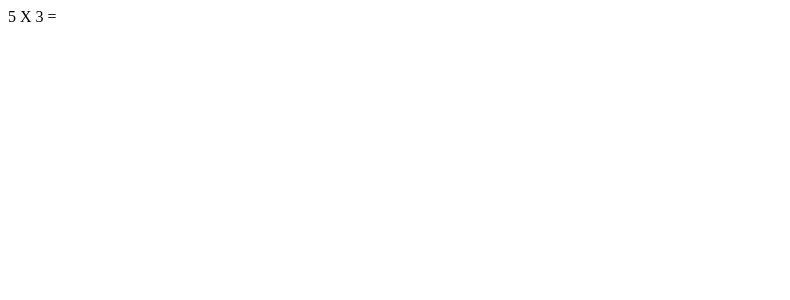
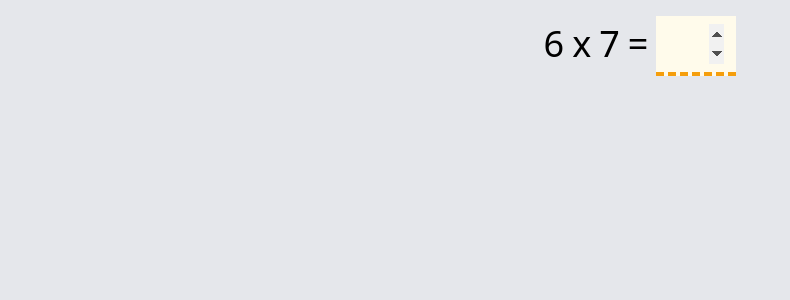
Before and after one commit to palamccc/aadhu-quiz, a Next.js app: page / in a window 1280 px wide. Shown: the top 300 px of the page, without its empty margins (0-790 px from the left). Built offline with nearby package versions, Linux system fonts and the light colour scheme.

Commit message:
question generation works

```diff
--- /dev/null
+++ b/components/question.tsx
@@ -0,0 +1,53 @@
+import { useCallback, useEffect, useState } from 'react';
+
+function useQuestionGenerator(): [number, number, number, () => void] {
+  const [arg1, setArg1] = useState(0);
+  const [arg2, setArg2] = useState(0);
+  const refresh = useCallback(() => {
+    const a1 = 1 + Math.floor(Math.random() * 10);
+    const a2 = 1 + Math.floor(Math.random() * 10);
+    setArg1(a1);
+    setArg2(a2);
+  }, []);
+  useEffect(refresh, []);
+  const expAns = arg1 * arg2;
+  return [arg1, arg2, expAns, refresh];
+}
+
+export function Question() {
+  const [arg1, arg2, expAns, refresh] = useQuestionGenerator();
+  const [actual, setActual] = useState('');
+  const requestFocus = useCallback((ele: HTMLInputElement | null) => {
+    if (ele) ele.focus();
+  }, []);
+  const validateAnswer = () => {
+    const ans = parseInt(actual || '0');
+    if (ans === expAns) {
+      console.log('correct');
+      setActual('');
+      refresh();
+    } else {
+      console.log('wrong');
+    }
+  };
+  return (
+    <div className="flex flex-row items-baseline justify-center">
+      <div className="text-4xl">{arg1}</div>
+      <div className="text-4xl p-2">x</div>
+      <div className="text-4xl">{arg2}</div>
+      <div className="text-4xl p-2">=</div>
+      <input
+        type="number"
+        value={actual}
+        onChange={(e) => setActual(e.target.value)}
+        onKeyPress={(e) => e.key === 'Enter' && validateAnswer()}
+        ref={requestFocus}
+        style={{
+          borderBottomWidth: 4,
+          borderBottomStyle: 'dashed',
+        }}
+        className="border-yellow-500 bg-yellow-50 block w-20 outline-none text-center text-4xl py-2 px-3 text-grey-darkest"
+      />
+    </div>
+  );
+}
--- a/pages/_app.tsx
+++ b/pages/_app.tsx
@@ -1,4 +1,4 @@
-import 'tailwindcss/tailwind.css';
+import '../styles/index.css';
 
 function MyApp({ Component, pageProps }) {
   return <Component {...pageProps} />;
--- a/pages/index.tsx
+++ b/pages/index.tsx
@@ -1,13 +1,14 @@
 import Head from 'next/head';
+import { Question } from '../components/question';
 
 export default function Test() {
   return (
-    <div className="bg-gray-200 flex items-center justify-center h-screen">
+    <div className="bg-gray-200">
       <Head>
         <title>Aadhu Quiz</title>
         <link rel="icon" href="/favicon.ico" />
       </Head>
-      <div className="text-4xl">5 X 3 =</div>
+      <Question />
     </div>
   );
 }
--- /dev/null
+++ b/styles/index.css
@@ -0,0 +1,7 @@
+@tailwind base;
+@tailwind components;
+@tailwind utilities;
+
+body {
+  @apply bg-gray-200 p-4;
+}
```
